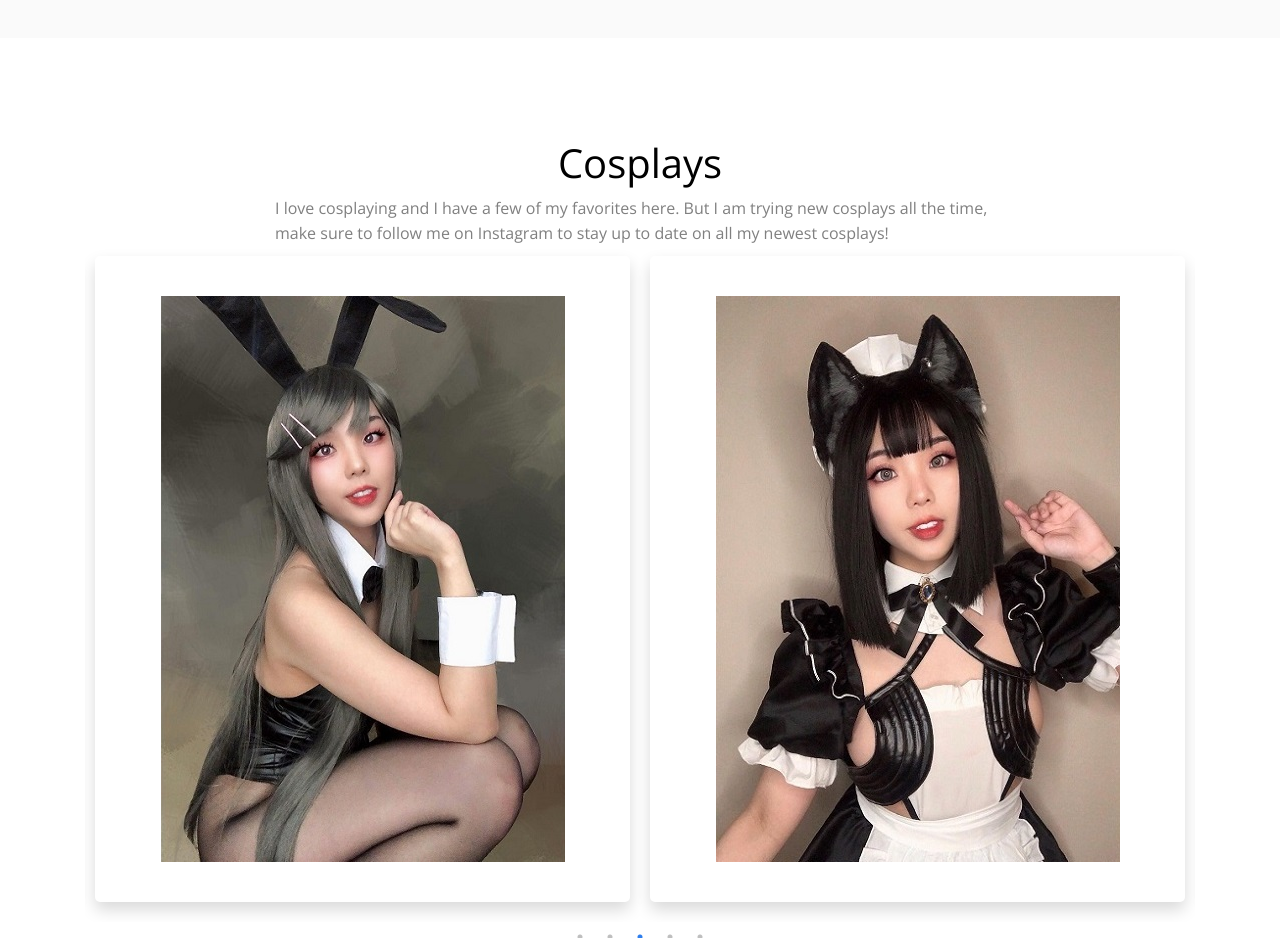
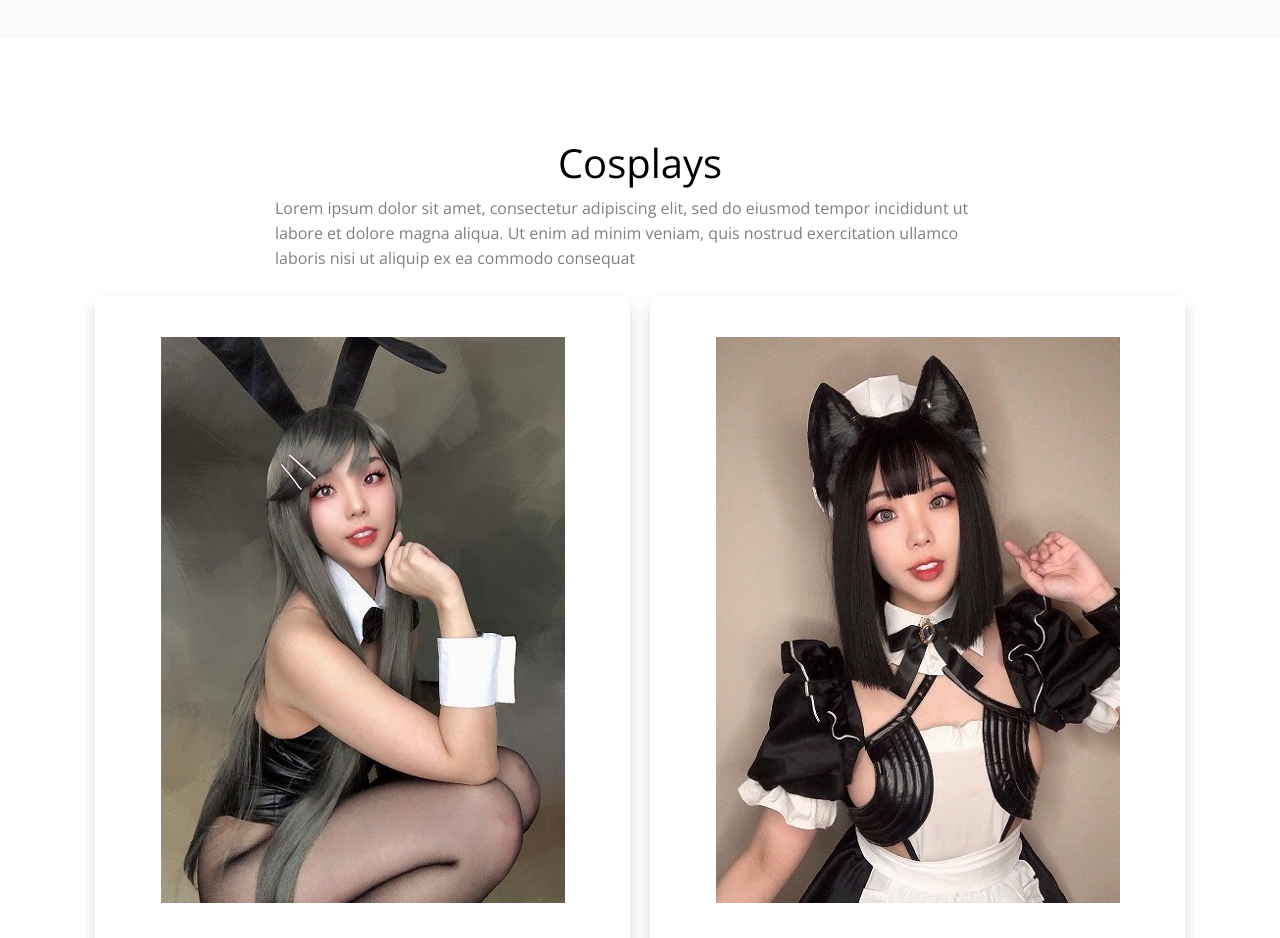
Before and after one commit to riderjensen/kyatorin, a plain HTML site: page index.html in a window 1280 px wide. Shown: the part 3320-4258 px from the top of the page. Drawn offline with nearby package versions, Linux system fonts and the light colour scheme; a script that the page names is missing.

Commit message:
adding some padding

```diff
--- a/index.html
+++ b/index.html
@@ -273,10 +273,14 @@
 	==================================-->
 	<section class="section testimonial" id="cosplays">
 		<div class="container">
-			<div class="row">
+			<div class="row pb-3">
 				<div class="col-lg-8 offset-lg-2">
 					<h2 class="text-center">Cosplays</h2>
-					<p>I love cosplaying and I have a few of my favorites here. But I am trying new cosplays all the time, make sure to follow me on <a>Instagram</a> to stay up to date on all my newest cosplays!</p>
+					<p>Lorem ipsum dolor sit amet, consectetur adipiscing elit, sed do eiusmod tempor incididunt ut
+						labore et
+						dolore magna aliqua. Ut enim ad minim veniam, quis nostrud exercitation ullamco laboris nisi
+						ut aliquip ex
+						ea commodo consequat</p>
 
 				</div>
 			</div>
```
